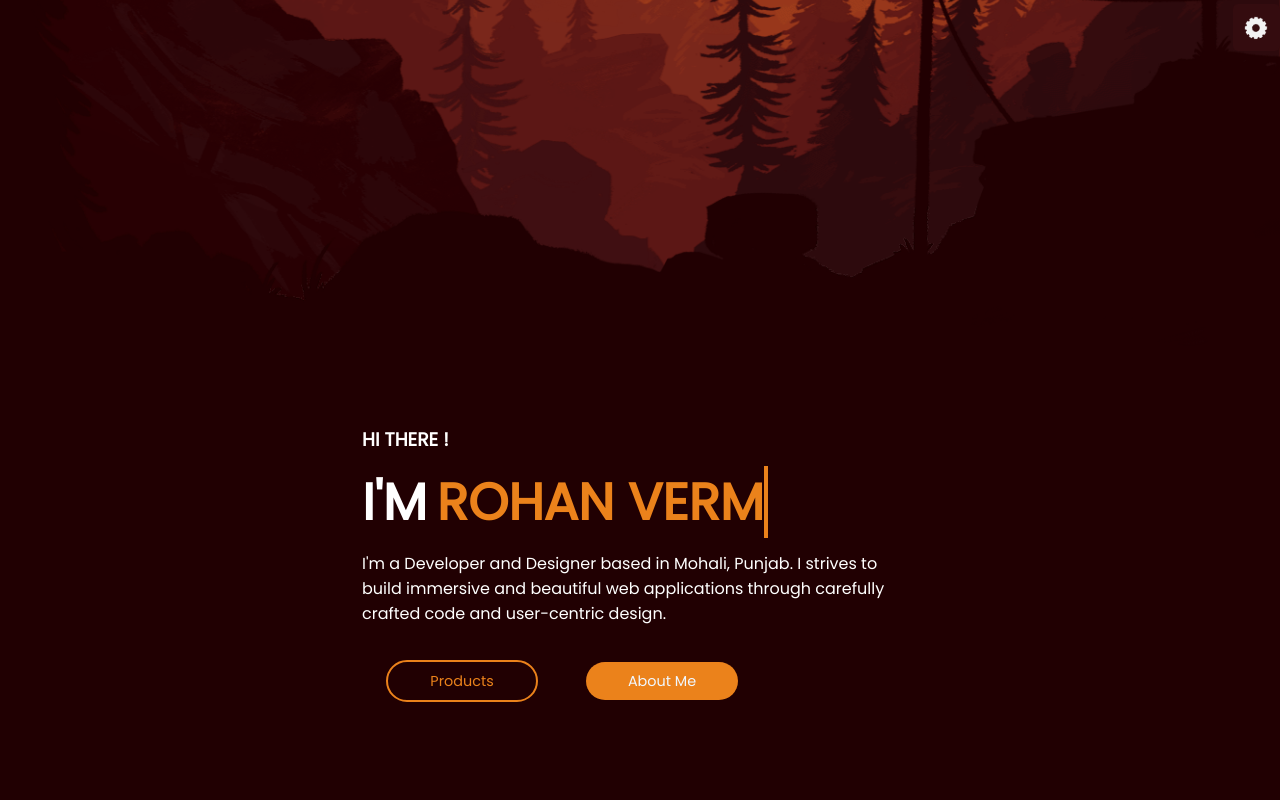
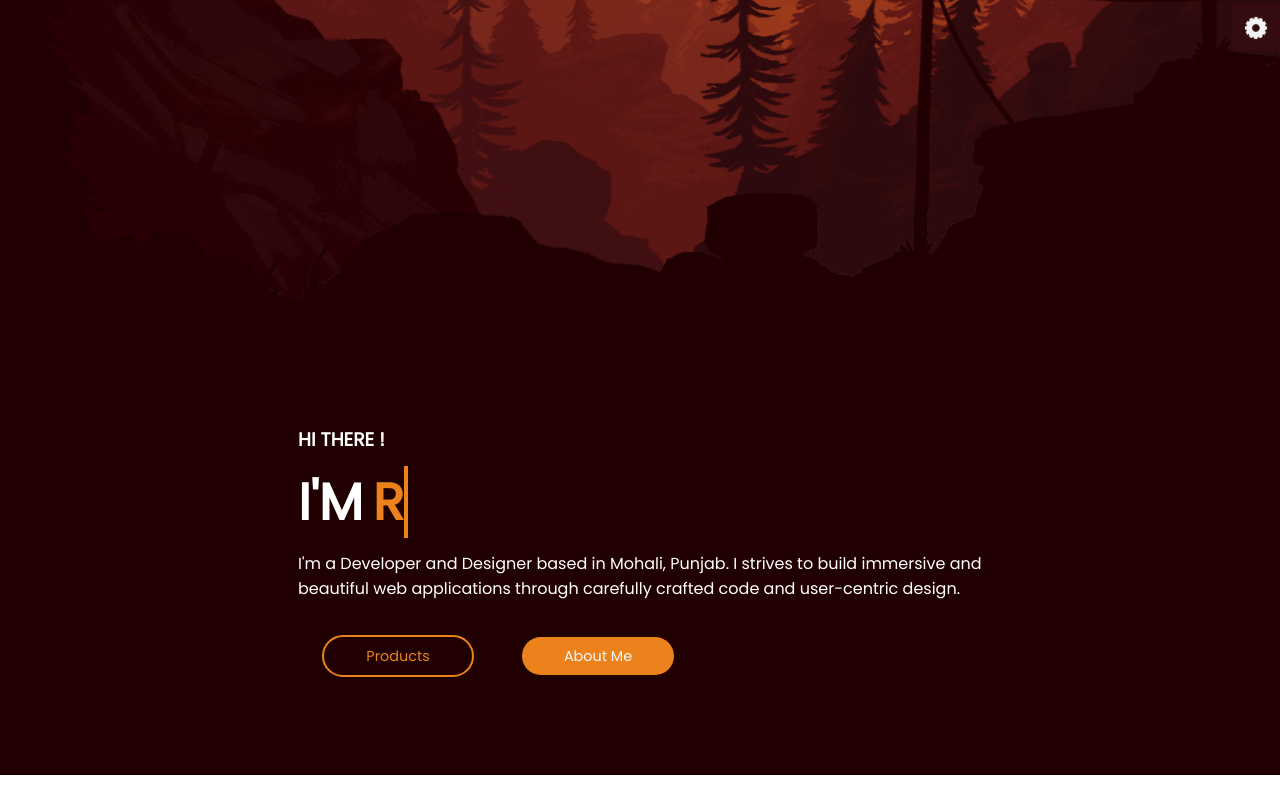
Before and after one commit to rohanverma2109/portfolio, a React (Create React App) app: page / in a window 1280 px wide. Shown: the part 649-1449 px from the top of the page. After the commit the page ends 1424 px from the top, so only its background shows below. Built offline with nearby package versions, Linux system fonts and the light colour scheme; no server answers.

Commit message:
typewriter changes

```diff
--- a/src/css/Home.css
+++ b/src/css/Home.css
@@ -74,7 +74,7 @@
 }
 .data{
     margin: 5% auto;
-    width: 45%;
+    width: 55%;
     min-width: 300px;
     max-width: 70%;
     color: white;
--- a/src/pages/Home.js
+++ b/src/pages/Home.js
@@ -3,9 +3,9 @@ import { Link } from 'react-router-dom';
 import "../css/Home.css"
 const Home = () => {
   const [text, setText] = useState("")
-const [fullText, ] = useState("ROHAN VERMA")
+const write=['ROHAN VERMA','A REACT JS DEVELOPER'];
+const [fullText,setfulltext] = useState(write[0])
 const [index, setIndex] = useState(0)
-
   window.onbeforeunload=()=>{
     window.scrollTo(0,0);
   }
@@ -53,10 +53,18 @@ const [index, setIndex] = useState(0)
         setIndex(index + 1)
       }, 150)
     }
-    if(index===11){
+    if(fullText===write[0]&& index===11){
       setTimeout(()=>{
         setText('')
         setIndex(0)
+        setfulltext(write[1])
+      },500)
+    }
+    if(fullText===write[1]&& index===20){
+      setTimeout(()=>{
+        setText('')
+        setIndex(0)
+        setfulltext(write[0])
       },500)
     }
   }, [index,text,fullText])
```
